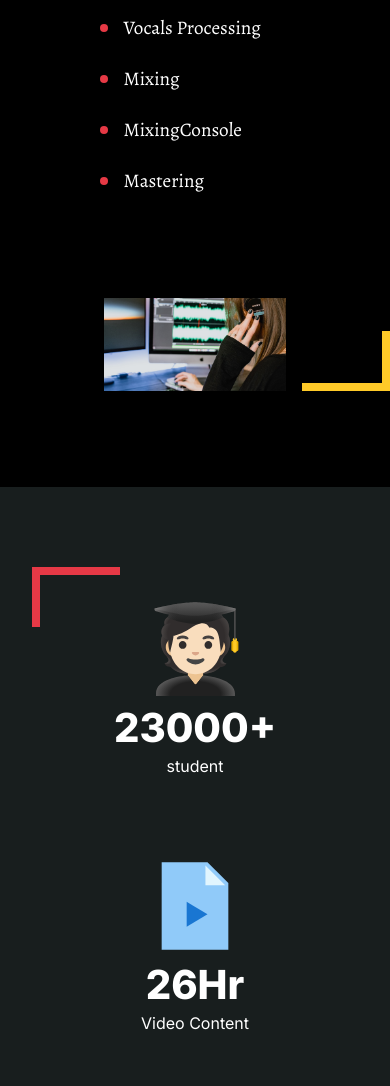
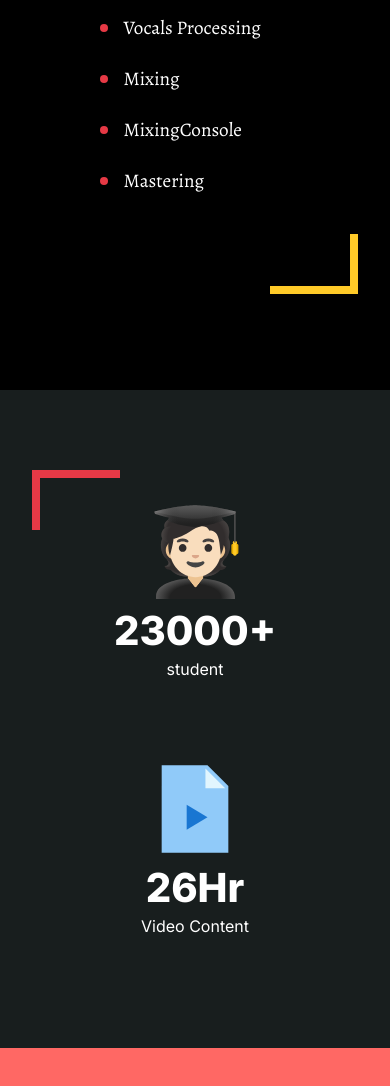
Before and after one commit to RamanAgrawal/SoundDesion-Landing-page, a React (Vite) app: page / in a window 390 px wide. Shown: the part 1128-2214 px from the top of the page. Built offline with nearby package versions, Linux system fonts and the light colour scheme.

Commit message:
Mobile and tab view @Topics

```diff
--- a/src/layouts/Topics/style.scss
+++ b/src/layouts/Topics/style.scss
@@ -2,7 +2,7 @@
 
 #topics {
   background-color: black;
-  .wrapper{
+  .wrapper {
     position: relative;
   }
   .content-container {
@@ -11,9 +11,9 @@
     align-items: center;
     padding: 0.75rem;
     ul {
-        list-style: none;
-        margin: 0;
-        margin-left: 1.5rem;
+      list-style: none;
+      margin: 0;
+      margin-left: 1.5rem;
       li {
         font-family: "alegreya", serif;
         font-size: 1.2rem;
@@ -31,7 +31,7 @@
           background: $red-color;
           border-radius: 50%;
           margin-right: 10px;
-            transform: translateY(-50%);
+          transform: translateY(-50%);
         }
       }
     }
@@ -43,11 +43,36 @@
       }
     }
   }
-  .ele1{
+  .ele1 {
     position: absolute;
     bottom: 1rem;
     right: 0;
-    // width: 100%;
-    // height: 100%;
   }
 }
+
+//Tablet Version
+@media (max-width: 1024px) {
+  #topics {
+    .topic-img {
+      img {
+        width: 385px;
+        height: 280px;
+      }
+    }
+    .ele1 {
+      right:32px;
+    }
+  }
+}
+
+//Smart Phone
+
+@media (max-width: 720px) {
+  #topics {
+    .topic-img {
+      img {
+        display: none;
+      }
+    }
+  }
+}
```
